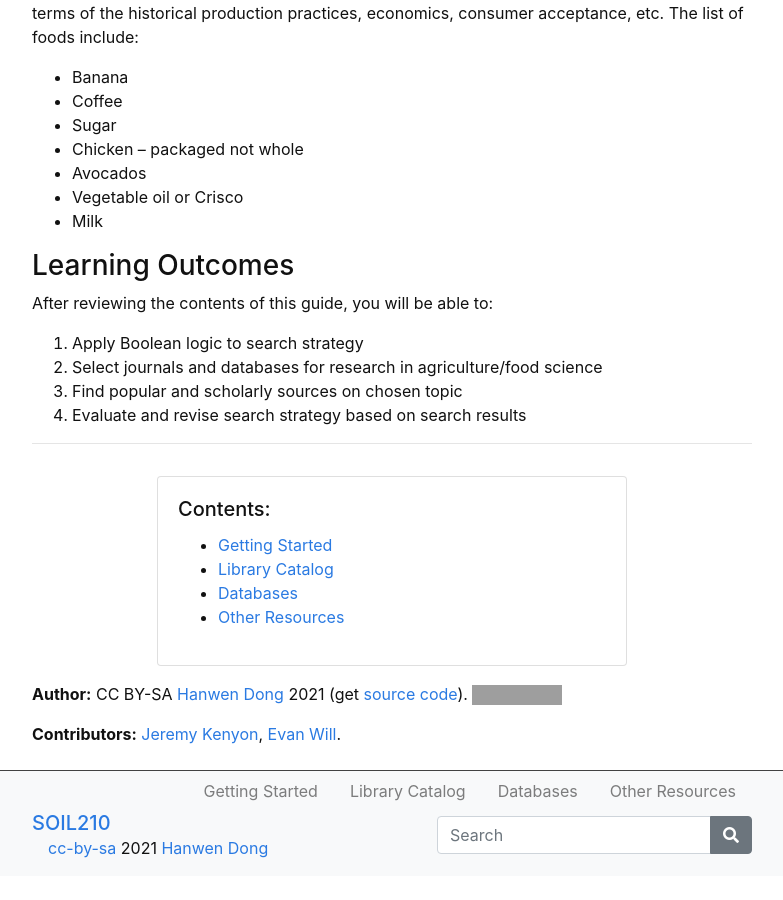
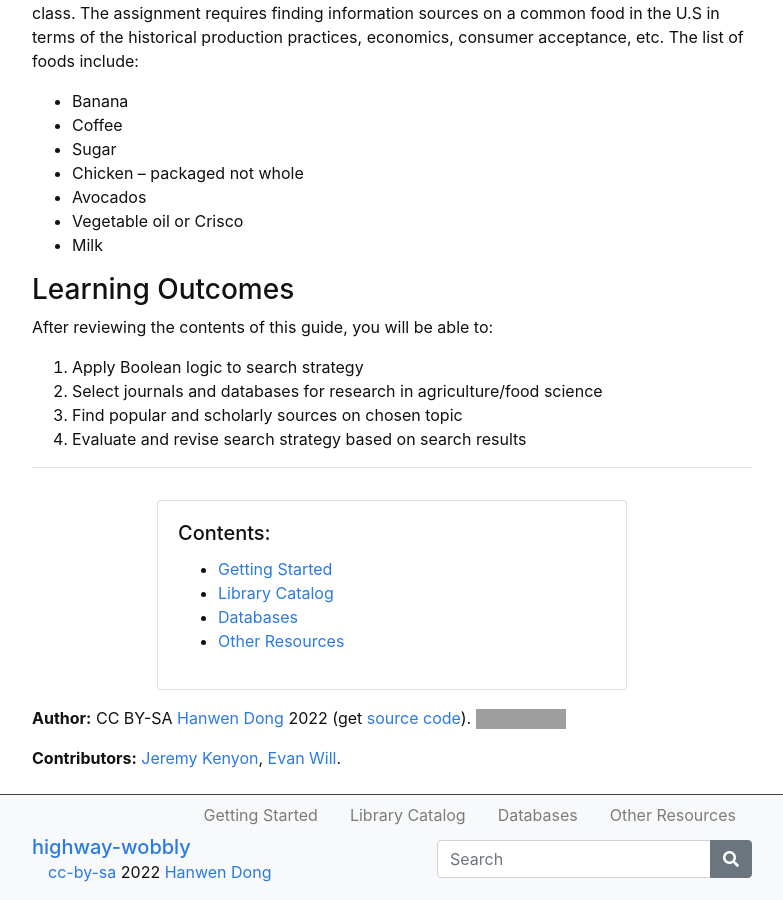
Before and after one commit to DickTurpshead/highway-wobbly, a Jekyll site: the page built from index.md, in a window 1280 px wide and 900 px high, scrolled down 980 px. Shown: the whole window, without its empty margins (248-1031 px from the left). Built offline with Jekyll 4.4.1, drawn with Linux system fonts in a browser that asks for light colours; before the commit the page ends 1856 px from its top, so only the background shows below that; some of the changed text lies outside the part shown; grey boxes are pictures that could not be loaded.

Commit message:
Update _config.yml

```diff
--- a/_config.yml
+++ b/_config.yml
@@ -4,7 +4,8 @@
 
 # Site settings
 # title appears in the header
-title: SOIL210
+###title: SOIL210
+title: highway-wobbly
 # title-icon appears in the header to give some pizazz (leave blank for none)
 # choose from Font Awesome 5 free, https://fontawesome.com/icons?d=gallery&m=free
 # some options: fas fa-cheese; fas fa-cogs; fas fa-code; fas fa-chalkboard-teacher; fas fa-book-open; fa-coffee
@@ -17,26 +18,27 @@ featured-image: "/images/uidaho-workshop.jpg"
 # author settings for cc-by, appears in the footer
 author: Hanwen Dong
 Contributor: Jeremy Kenyon, Evan Will
-pub_year: 2021
-#####github_username: hanwendong1
+# ####pub_year: 2021
+pub_year: 2022
+# ####github_username: hanwendong1
 github_username: dickturpshead
 # add the full url for the github repository
 
-#####repo: "https://github.com/hanwendong1/soil210"
+# ####repo: "https://github.com/hanwendong1/soil210"
 repo: "https://github.com/dickturpshead/highway-wobbly"
 
 # site urls
 # add the url for the domain,
 # on gh-pages follow the pattern: https://username.github.io
 
-#####url: https://hanwendong1.github.io
-###>>>url: https://github.com/DickTurpshead
+# ####url: https://hanwendong1.github.io
+# ##>>>url: https://github.com/DickTurpshead
 url: https://dickturpshead.github.io
 
 # add subsection of the domain,
 # on gh-pages this is a / followed by the name of the repository
 
-#####baseurl: /soil210
+# ####baseurl: /soil210
 baseurl: /highway-wobbly
 
 # add search box to footer?
```
